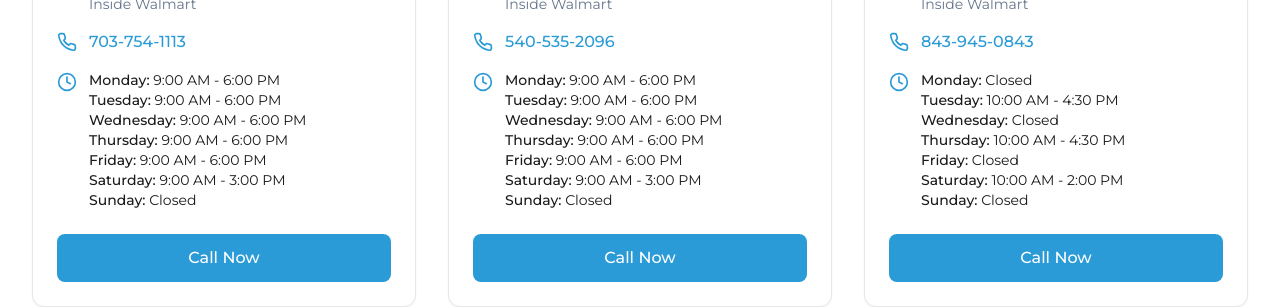
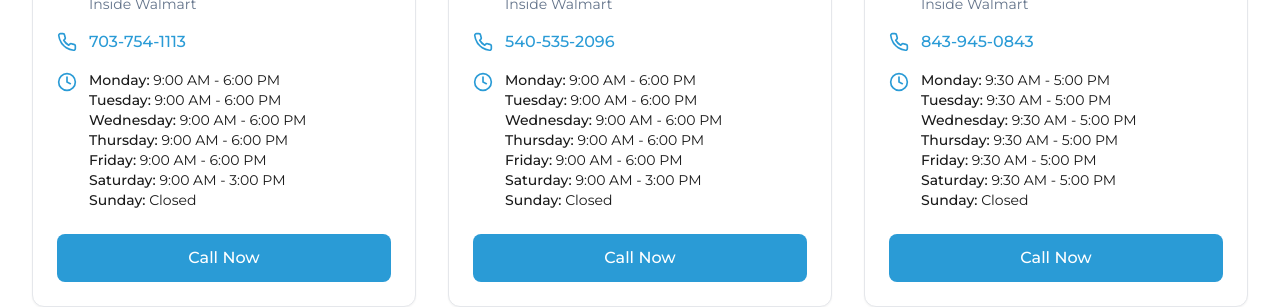
Before and after one commit to studiobrett/eyeprowebsite, a Next.js app: page /contact in a window 1280 px wide. Shown: the part 464-771 px from the top of the page. Built offline with nearby package versions, Linux system fonts and the light colour scheme; no server answers.

Commit message:
new Georgetown hours

```diff
--- a/src/data/locations.ts
+++ b/src/data/locations.ts
@@ -71,12 +71,12 @@ export const locations: Location[] = [
     zip: '29440',
     phone: '843-945-0843',
     hours: {
-      'Monday': 'Closed',
-      'Tuesday': '10:00 AM - 4:30 PM',
-      'Wednesday': 'Closed',
-      'Thursday': '10:00 AM - 4:30 PM',
-      'Friday': 'Closed',
-      'Saturday': '10:00 AM - 2:00 PM',
+      'Monday': '9:30 AM - 5:00 PM',
+      'Tuesday': '9:30 AM - 5:00 PM',
+      'Wednesday': '9:30 AM - 5:00 PM',
+      'Thursday': '9:30 AM - 5:00 PM',
+      'Friday': '9:30 AM - 5:00 PM',
+      'Saturday': '9:30 AM - 5:00 PM',
       'Sunday': 'Closed',
     },
     googleMapsUrl: 'https://maps.google.com/?q=1334+N+Fraser+St+Georgetown+SC+29440',
```
